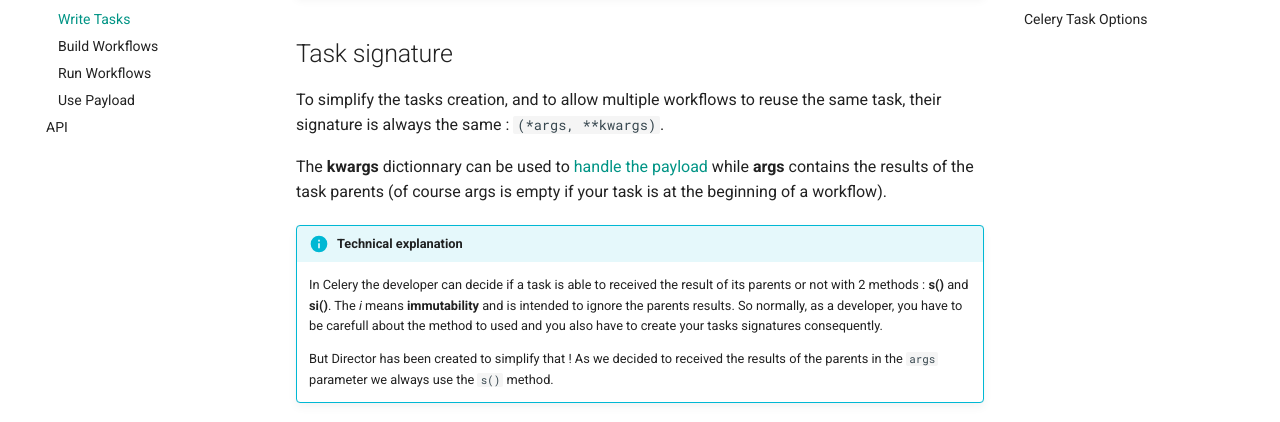
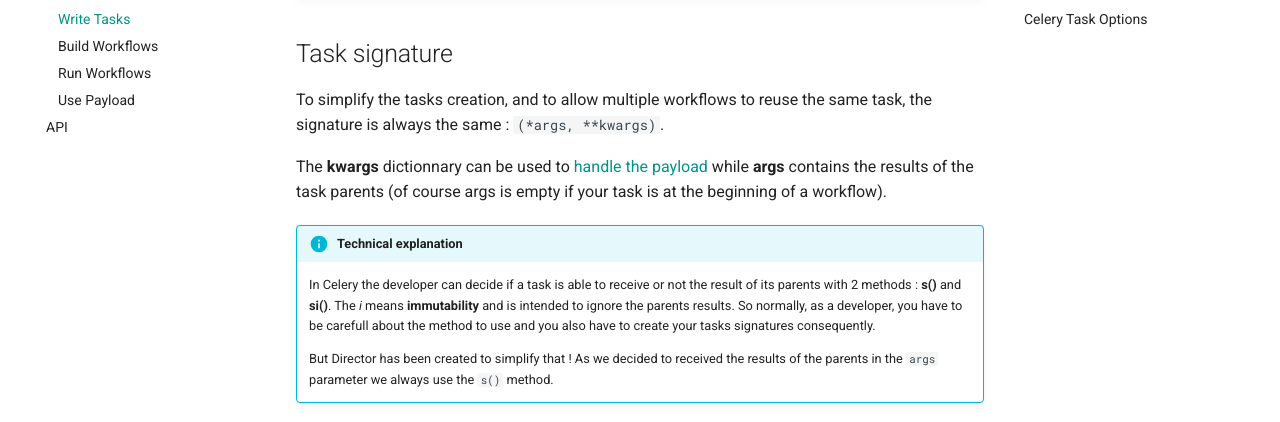
Before and after one commit to ovh/celery-director, an MkDocs documentation site: the page built from docs/docs/guides/write-tasks.md, in a window 1280 px wide and 1400 px high, scrolled down 569 px. Shown: the part 170-592 px from the top of the window. Built offline with MkDocs 1.6.1 and Material for MkDocs 9.7.7, drawn with Linux system fonts in a browser that asks for light colours; some of the changed text lies outside the part shown.

Commit message:
resolved comments

````diff
--- a/docs/docs/guides/write-tasks.md
+++ b/docs/docs/guides/write-tasks.md
@@ -27,7 +27,7 @@ def my_task(*args, **kwargs):
 
 ## Task signature
 
-To simplify the tasks creation, and to allow multiple workflows to reuse the same task, their
+To simplify the tasks creation, and to allow multiple workflows to reuse the same task, the
 signature is always the same : `(*args, **kwargs)`.
 
 The **kwargs** dictionnary can be used to [handle the payload](use-payload.md#handle-payload)
@@ -35,11 +35,10 @@ while **args** contains the results of the task parents (of course args is empty
 is at the beginning of a workflow).
 
 !!! info "Technical explanation"
-    In Celery the developer can decide if a task is able to received the result of its parents or
-    not with 2 methods : **s()** and **si()**. The *i* means **immutability** and
-    is intended to ignore the parents results. So normally, as a developer, you
-    have to be carefull about the method to used and you also have to create your tasks signatures
-    consequently.
+    In Celery the developer can decide if a task is able to receive or not the result of its
+    parents with 2 methods : **s()** and **si()**. The *i* means **immutability** and is intended
+    to ignore the parents results. So normally, as a developer, you have to be carefull about the
+    method to use and you also have to create your tasks signatures consequently.
 
     But Director has been created to simplify that ! As we decided to received the results of the
     parents in the `args` parameter we always use the `s()` method.
@@ -95,7 +94,7 @@ example.MULTIPLE_PARENT:
 Celery allows use to [bind a task](https://docs.celeryproject.org/en/latest/userguide/tasks.html#bound-tasks),
 providing the task instance itself as the first parameter.
 
-In this case the signature will must contain a first parameter just before args and kwargs :
+In this case the signature will must contain a first parameter just before `args` and `kwargs` :
 
 ```python
 # tasks/example.py
````
Also changed, not shown: docs/docs/index.md (+3 -3 lines), docs/docs/quickstart.md (+2 -1 lines).
